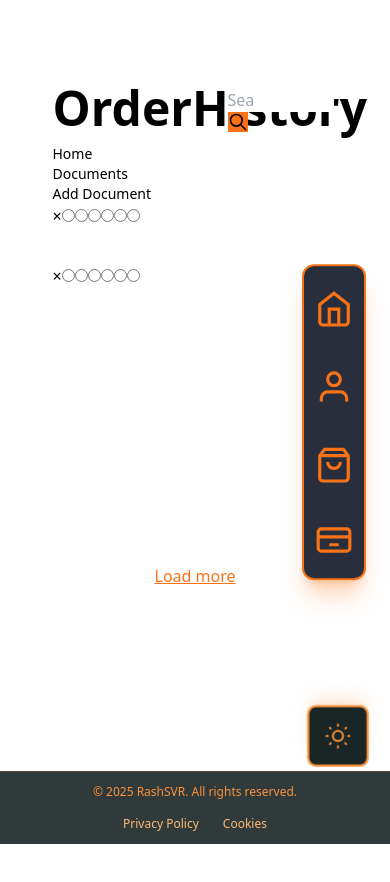
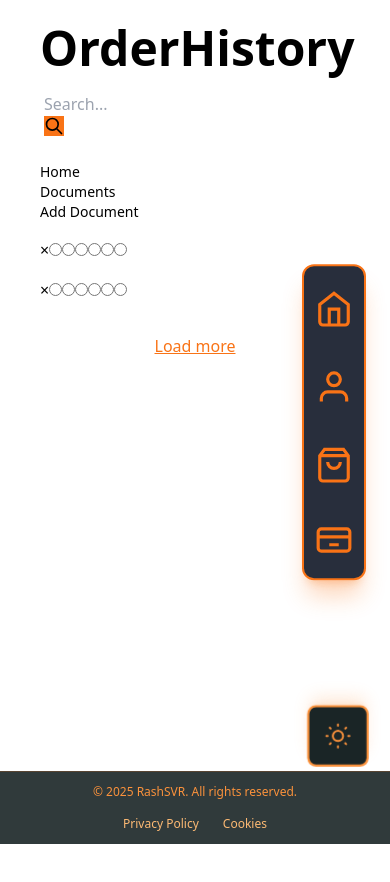
Before and after one commit to rashsvr/DriveStock-client, a React (Vite) app: page /orders in a window 390 px wide. Shown: the top 882 px of the page. Before the commit the page ends 844 px from the top, so only its background shows below. Built offline with nearby package versions, Linux system fonts and the light colour scheme.

Commit message:
responsive  sublayout

```diff
--- a/src/components/ui/SubLayout.jsx
+++ b/src/components/ui/SubLayout.jsx
@@ -16,26 +16,46 @@ const SubLayout = ({ title, children }) => {
     };
 
     return (
-        <div >
+        <div className="relative min-h-screen">
             {isProcessing && <LoadingAnimation />}
 
-            <div className="grid grid-cols-12 grid-rows-9 gap-0">
-                <div className="col-span-2 col-start-2 row-start-2"><Title text={title} /></div>
-                <div className="col-span-4 col-start-8 row-start-2"><SearchBar /></div>
-                <div className="col-span-5 col-start-2 row-start-3"><Breadcrumbs /></div>
-                <div className="col-span-6 col-start-2 row-start-4"><FilterChips/></div>
-                <div className="col-span-10 col-start-2 row-start-5"><FilterChips/></div>
-                <div className="col-span-8 row-span-6 col-start-3 row-start-6">
+            <div className="grid grid-cols-12 gap-4 px-4 sm:px-6 lg:px-0">
+                {/* Title */}
+                <div className="col-span-12 sm:col-span-6 lg:col-span-2 lg:col-start-2 lg:row-start-2">
+                    <Title text={title} />
+                </div>
+
+                {/* SearchBar */}
+                <div className="col-span-12 sm:col-span-6 lg:col-span-4 lg:col-start-8 lg:row-start-2">
+                    <SearchBar />
+                </div>
+
+                {/* Breadcrumbs */}
+                <div className="col-span-12 lg:col-span-5 lg:col-start-2 lg:row-start-3">
+                    <Breadcrumbs />
+                </div>
+
+                {/* FilterChips (Top) */}
+                <div className="col-span-12 lg:col-span-6 lg:col-start-2 lg:row-start-4">
+                    <FilterChips />
+                </div>
+
+                {/* FilterChips (Secondary) */}
+                <div className="col-span-12 lg:col-span-10 lg:col-start-2 lg:row-start-5">
+                    <FilterChips />
+                </div>
+
+                {/* ProductCard and Children */}
+                <div className="col-span-12 lg:col-span-8 lg:row-span-6 lg:col-start-3 lg:row-start-6">
                     <ProductCard />
+                    {children}
+                </div>
 
-            {children}
-                </div>
-                <div className="col-span-8 col-start-3 row-start-12 text-center underline text-orange-500">
+                {/* Load More */}
+                <div className="col-span-12 lg:col-span-8 lg:col-start-3 lg:row-start-12 text-center underline text-orange-500">
                     <h1>Load more</h1>
                 </div>
-
             </div>
-
         </div>
     );
 };
```
